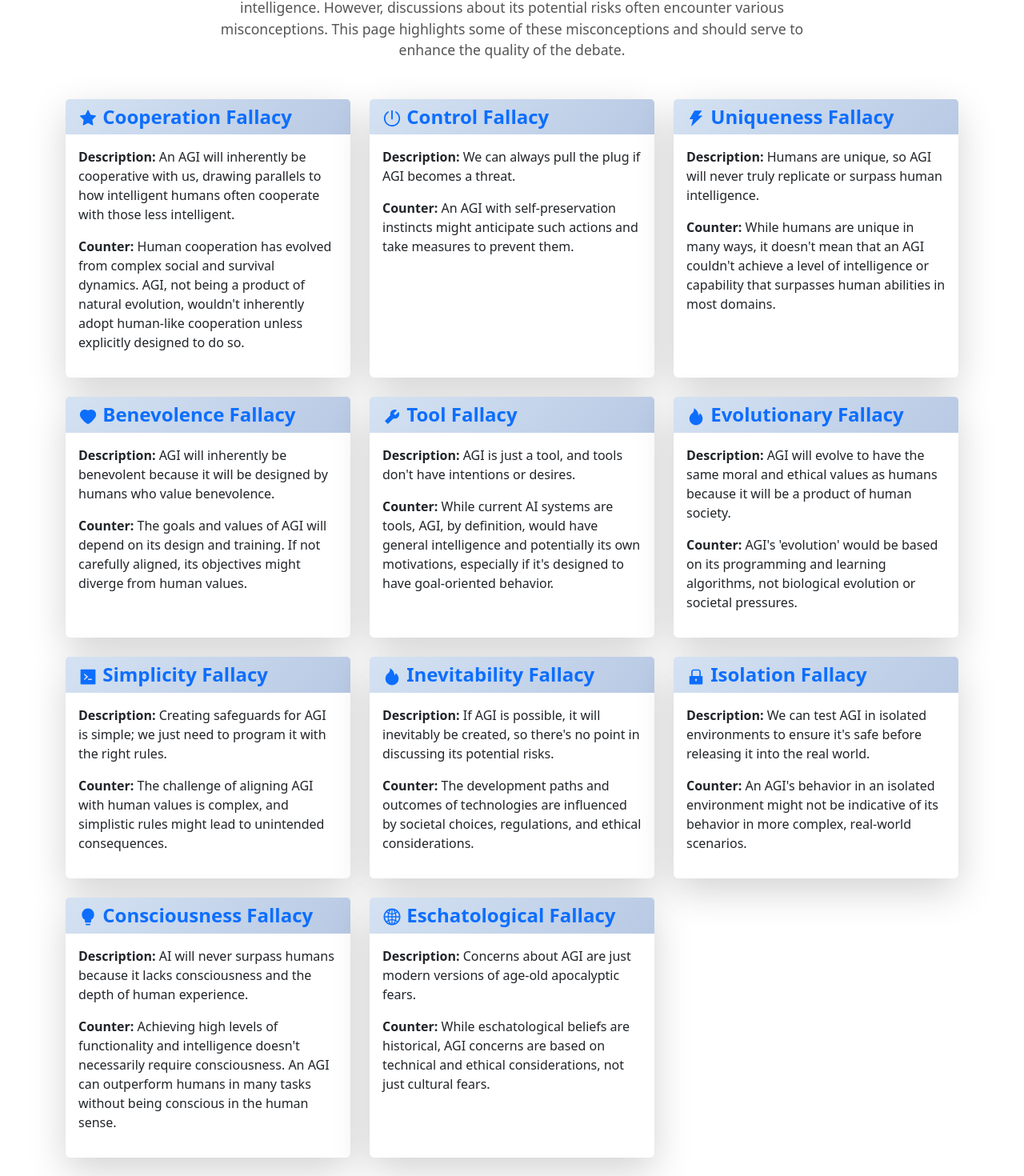
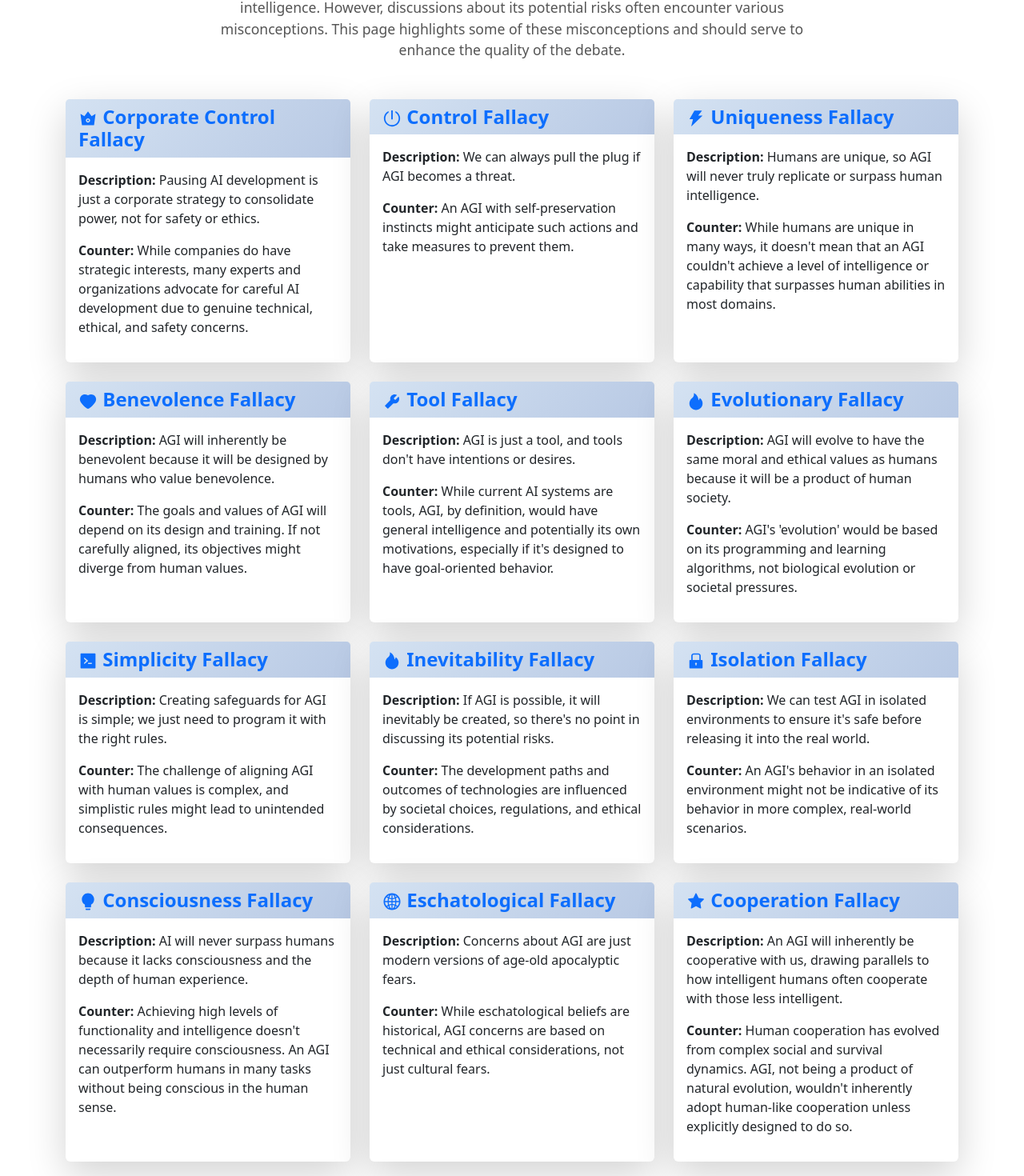
Before and after one commit to zebleck/AGI-Fallacies, a React (Create React App) app: page / in a window 1280 px wide. Shown: the part 190-1660 px from the top of the page at 80% size. Built offline with nearby package versions, Linux system fonts and the light colour scheme.

Commit message:
corporate control fallacy

```diff
--- a/src/fallacies.tsx
+++ b/src/fallacies.tsx
@@ -9,17 +9,18 @@ import {
   AiFillStar,
   AiFillThunderbolt,
   AiFillTool,
-  AiOutlineGlobal
+  AiOutlineGlobal,
+  AiFillCrown
 } from 'react-icons/ai';
 
 const fallacies = [
   {
-    name: 'Cooperation Fallacy',
+    name: 'Corporate Control Fallacy',
     description:
-      'An AGI will inherently be cooperative with us, drawing parallels to how intelligent humans often cooperate with those less intelligent.',
+      'Pausing AI development is just a corporate strategy to consolidate power, not for safety or ethics.',
     counter:
-      "Human cooperation has evolved from complex social and survival dynamics. AGI, not being a product of natural evolution, wouldn't inherently adopt human-like cooperation unless explicitly designed to do so.",
-    icon: <AiFillStar />
+      'While companies do have strategic interests, many experts and organizations advocate for careful AI development due to genuine technical, ethical, and safety concerns.',
+    icon: <AiFillCrown />
   },
   {
     name: 'Control Fallacy',
@@ -99,6 +100,14 @@ const fallacies = [
     counter:
       'While eschatological beliefs are historical, AGI concerns are based on technical and ethical considerations, not just cultural fears.',
     icon: <AiOutlineGlobal />
+  },
+  {
+    name: 'Cooperation Fallacy',
+    description:
+      'An AGI will inherently be cooperative with us, drawing parallels to how intelligent humans often cooperate with those less intelligent.',
+    counter:
+      "Human cooperation has evolved from complex social and survival dynamics. AGI, not being a product of natural evolution, wouldn't inherently adopt human-like cooperation unless explicitly designed to do so.",
+    icon: <AiFillStar />
   }
 ];
 
```
